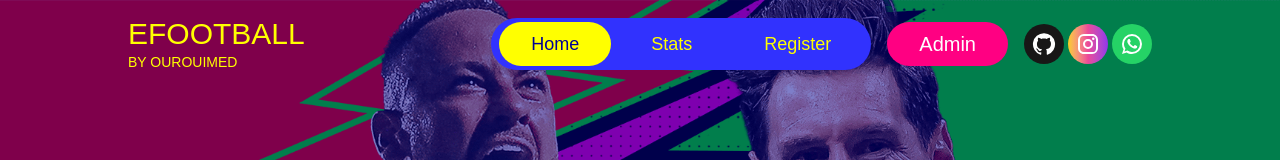
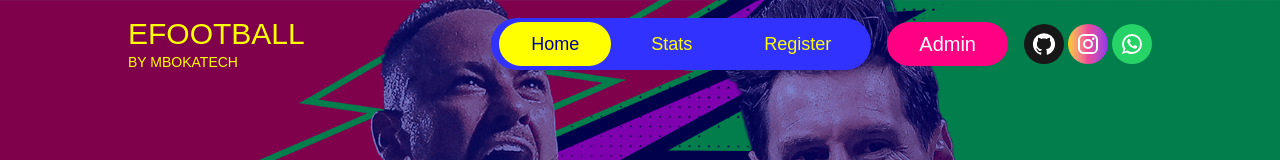
Before and after one commit to clousdtechtz/efootball-tz, a React (Vite) app in the folder frontend/: page / in a window 1280 px wide. Shown: the top 160 px of the page. Built offline with nearby package versions, Linux system fonts and the light colour scheme; no server answers; a web font is replaced by a local one.

Commit message:
Update Header.jsx

```diff
--- a/frontend/src/components/Header.jsx
+++ b/frontend/src/components/Header.jsx
@@ -18,7 +18,7 @@
     return <header className={` px-4 md:px-[10%] py-4 text-white flex justify-between items-center ${fixed? 'fixed w-full bg-transparent' : 'sticky bg-primary'} top-0 z-20`}>
         <Link to='/' className='text-fourth text-2xl md:text-3xl uppercase'>
             efootball
-            <p className='text-sm'>By ourouimed</p>
+            <p className='text-sm'>By mbokatech</p>
         </Link>
         <nav className='hidden md:flex items-center gap-4 '>
             <ul className='bg-secondary rounded-full flex gap-2 justify-between items-center px-2 py-1'>
@@ -31,9 +31,9 @@
             </ul>
             <Link to='/dashboard' className='py-2 px-8 rounded-full block text-xl bg-third'>Admin</Link>
             <div className='hidden lg:flex items-center gap-1'>
-                <a className='flex items-center justify-center rounded-full w-[40px] h-[40px] bg-[#181717]' href='https://github.com/Ourouimed' target='_blank'><GitHub/></a>
-                <a className='flex items-center justify-center rounded-full w-[40px] h-[40px] bg-gradient-to-r from-yellow-400 via-pink-500 to-purple-600' href='https://instagram.com/Ourouimed' target='_blank'><Instagram/></a>
-                <a className='flex items-center justify-center rounded-full w-[40px] h-[40px] bg-[#25D366]' href='https://chat.whatsapp.com/BAo7vytVWKI05VpkhOXOd3' target='_blank'><WhatsApp/></a>
+                <a className='flex items-center justify-center rounded-full w-[40px] h-[40px] bg-[#181717]' href='https://github.com/clousdtechtz' target='_blank'><GitHub/></a>
+                <a className='flex items-center justify-center rounded-full w-[40px] h-[40px] bg-gradient-to-r from-yellow-400 via-pink-500 to-purple-600' href='https://instagram.com/Sultanseifu4' target='_blank'><Instagram/></a>
+                <a className='flex items-center justify-center rounded-full w-[40px] h-[40px] bg-[#25D366]' href='https://chat.whatsapp.com/HZOJv5WCltR3QYEjNwW53j?s=cl&p=a&ilr=4' target='_blank'><WhatsApp/></a>
             </div>
         </nav>
         <button className='bg-third p-2 rounded flex items-center justify-center cursor-pointer md:hidden' onClick={()=> {setMenuIsOpen(!MenuIsOpen)}}><Menu fontSize='medium'/></button>
```
